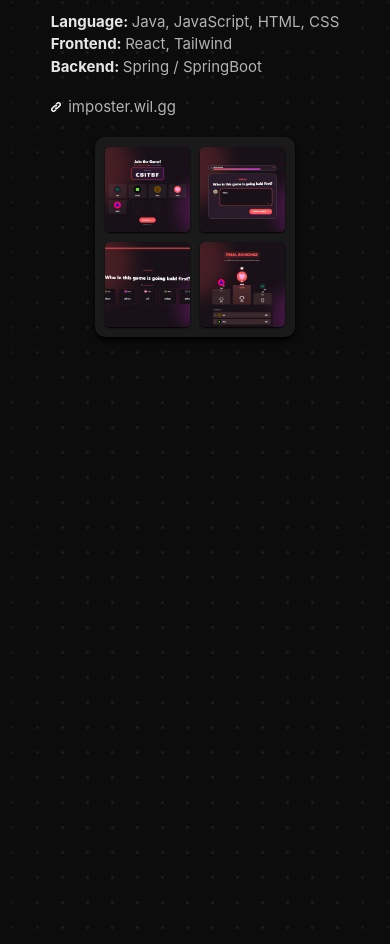
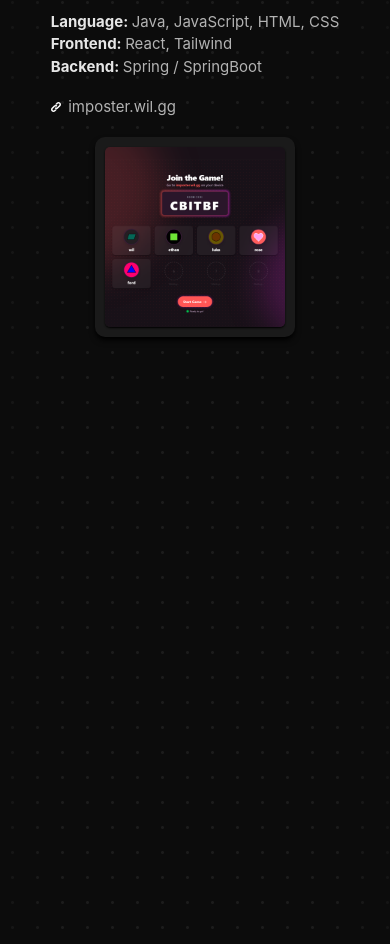
Before and after one commit to xWil/wil.gg-v2, a React (Vite) app: page / in a window 390 px wide. Shown: the part 1460-2404 px from the top of the page. Built offline with nearby package versions, Linux system fonts and the light colour scheme.

Commit message:
Adjusted project section to show 1 image on smaller screens

```diff
--- a/src/components/projects/ProjectImages.tsx
+++ b/src/components/projects/ProjectImages.tsx
@@ -1,6 +1,18 @@
 import {useImage} from "../imageview/ImageContext.tsx";
 import {useRef} from "react";
 import {observeVisible} from "../../ObserveVisibleHook.tsx";
+
+function getImage(image: string, isActive: boolean, setImage: Function) {
+    return (
+        <div key={image}
+             className="relative min-w-0 min-h-0 overflow-hidden rounded-sm shadow-black shadow-xs">
+            <img src={image} alt="Project image"
+                 loading={isActive ? "eager" : "lazy"} decoding="async"
+                 onClick={() => setImage(image)}
+                 className="absolute inset-0 block size-full object-cover object-center cursor-zoom-in transition-transform duration-200 hover:scale-[1.02]"/>
+        </div>
+    )
+}
 
 function ProjectImages({imageSets, active}: { imageSets: string[][], active: number }) {
     const ref = useRef<HTMLDivElement>(null);
@@ -12,18 +24,13 @@ function ProjectImages({imageSets, active}: { imageSets: string[][], active: num
         <div ref={ref} className={`relative shrink-0 aspect-square size-40 md:size-64 lg:size-96 4xl:size-112 rounded-lg bg-background-light shadow-black shadow-md
         transition-transform duration-300 ${isVisible ?  "" : "translate-x-16 opacity-0" }`}>
             {imageSets.map((images, i) => (
-                <div key={i}
-                     aria-hidden={i !== active}
-                     className={`absolute inset-2 grid grid-cols-2 grid-rows-2 gap-2 transition-opacity duration-200 ${i === active ? "opacity-100" : "opacity-0 pointer-events-none"}`}>
-                    {images.map((image) => (
-                        <div key={image}
-                             className="relative min-w-0 min-h-0 overflow-hidden rounded-sm shadow-black shadow-xs">
-                            <img src={image} alt="Project image"
-                                 loading={i === active ? "eager" : "lazy"} decoding="async"
-                                 onClick={() => setImage(image)}
-                                 className="absolute inset-0 block size-full object-cover object-center cursor-zoom-in transition-transform duration-200 hover:scale-[1.02]"/>
-                        </div>
-                    ))}
+                <div key={i} aria-hidden={i !== active} className={`${i === active ? "opacity-100" : "opacity-0 pointer-events-none"}`}>
+                    <div className={`max-md:hidden absolute inset-2 grid grid-cols-2 grid-rows-2 gap-2 transition-opacity duration-200`}>
+                        { images.map((image) => getImage(image, i === active, setImage)) }
+                    </div>
+                    <div className={`md:hidden absolute inset-2 grid transition-opacity duration-200`}>
+                        { getImage(images[0], i === active, setImage) }
+                    </div>
                 </div>
             ))}
         </div>
```
